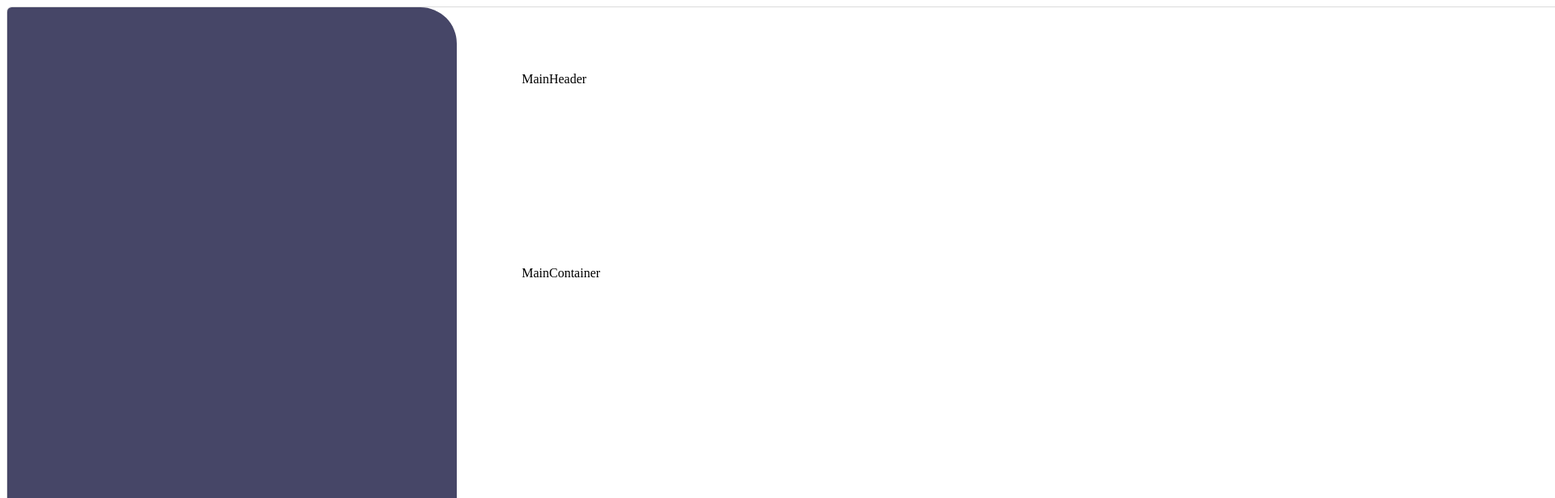
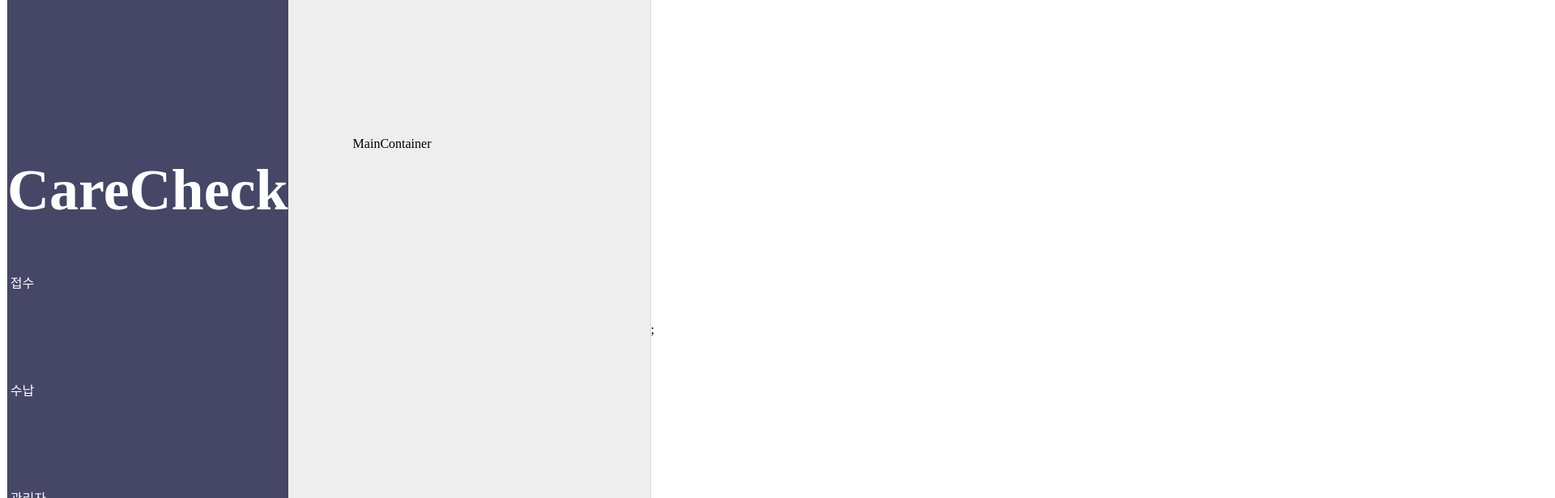
Before and after one commit to CareCheck-KoreaIT/CareCheck_koreaIt_front, a React (Vite) app: page / in a window 1280 px wide. Shown: the top 616 px of the page at 81% size, 1920 px wide, since content can reach past the window. Built offline with nearby package versions, Linux system fonts and the light colour scheme.

Commit message:
중간작업

```diff
--- a/src/components/common/MainLayout/MainLayout.jsx
+++ b/src/components/common/MainLayout/MainLayout.jsx
@@ -3,7 +3,11 @@ import * as s from "./style";
 import React from "react";
 
 function MainLayout({ children }) {
-  return <div css={s.layout}>{children}</div>;
+  return (
+    <div css={s.layout}>
+      <div css={s.container}>{children}</div>;
+    </div>
+  );
 }
 
 export default MainLayout;
--- a/src/components/common/MainLayout/style.js
+++ b/src/components/common/MainLayout/style.js
@@ -2,14 +2,20 @@ import { css } from "@emotion/react";
 
 export const layout = css`
   display: flex;
+  justify-content: center;
+  align-items: center;
+  width: 100vh;
+  height: 100vh;
+`;
 
+export const container = css`
   box-sizing: border-box;
-
+  display: flex;
   border: 0.1rem solid #dbdbdb;
   border-radius: 0.4rem;
 
-    width: 192rem;
-    height: 108rem;
+  width: 110rem;
+  height: 70rem;
 
   background-color: #ffffff;
   overflow: hidden;
--- a/src/routes/MainRoute/style.jsx
+++ b/src/routes/MainRoute/style.js
@@ -1,19 +1,22 @@
 import { css } from "@emotion/react";
 
 export const layout = css`
+  box-sizing: border-box;
   display: flex;
-  height: 108rem; /* 화면 전체 높이 */
+  width: 100%;
+  height: 100%; /* 화면 전체 높이 */
+  background-color: #eeeeee;
 `;
 
 export const sidebar = css`
-  width: 34.7rem;
+  width: 25rem;
 `;
 
 export const container = css`
   display: flex;
   flex-direction: column;
   margin: 5rem;
-  width: 163.3rem;
+  width: 75rem;
 `;
 
 export const header = css`
```
Lines whose indentation alone changed are shown as unchanged.
